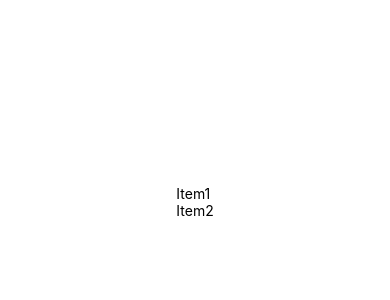
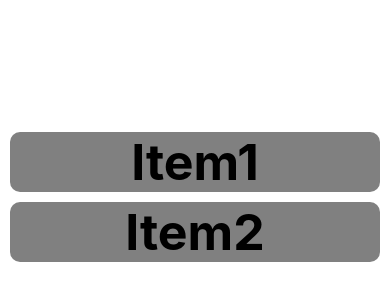
Before and after one commit to slobo10/inventory-app, a React Native app: screen / in a window 390 px wide. Shown: the part 220-520 px from the top of the page. Built offline with nearby package versions, Linux system fonts and the light colour scheme.

Commit message:
Add some styling

```diff
--- a/constants/styles.tsx
+++ b/constants/styles.tsx
@@ -1,9 +1,18 @@
 import { StyleSheet } from "react-native";
 
 const styles = StyleSheet.create({
-  listScreenText: {
-    fontSize: 100,
+  listContainer: {
+    width: "95%",
+  },
+  listText: {
+    flex: 1,
+    justifyContent: "center",
+    textAlign: "center",
+    fontSize: 50,
     fontWeight: "bold",
+    backgroundColor: "grey",
+    borderRadius: 10,
+    marginBottom: 10,
   },
 });
 
--- a/screens/ListScreen.tsx
+++ b/screens/ListScreen.tsx
@@ -1,12 +1,13 @@
 import React from "react";
 import { FlatList, View, Text } from "react-native";
+import styles from "../constants/styles";
 
 const ListScreen: React.FC<{ listItems: String[] }> = ({ listItems }) => {
   return (
-    <View>
+    <View style={styles.listContainer}>
       <FlatList
         data={listItems}
-        renderItem={({ item }) => <Text>{item}</Text>}
+        renderItem={({ item }) => <Text style={styles.listText}>{item}</Text>}
       />
     </View>
   );
```
